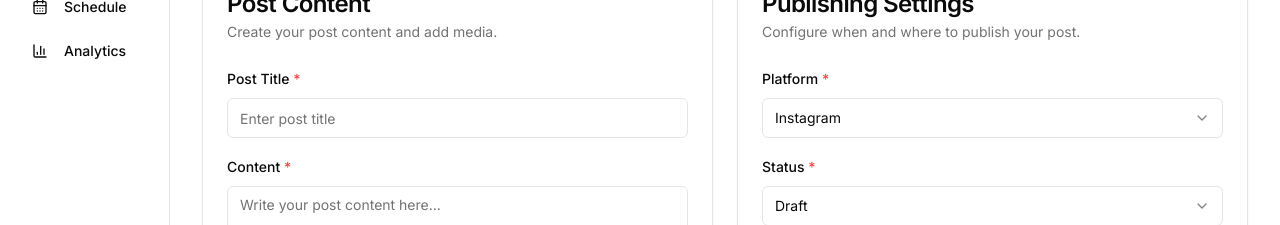
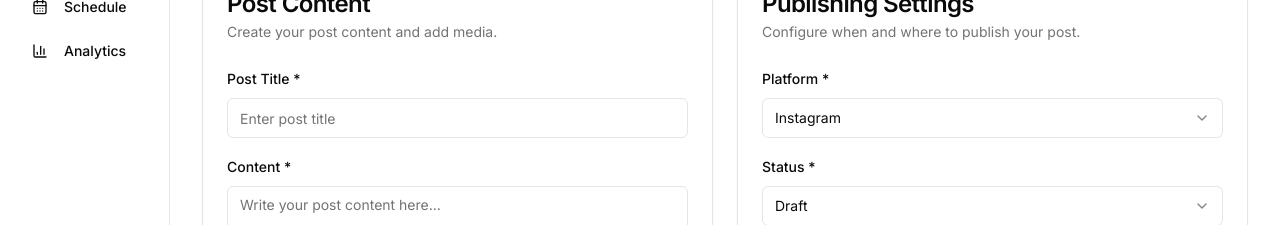
Before and after one commit to sargsarmen/smp-manager, a Next.js app: page /posts/new in a window 1280 px wide. Shown: the part 189-414 px from the top of the page. Built offline with nearby package versions, Linux system fonts and the light colour scheme.

Commit message:
fix: ui fixes

```diff
--- a/app/posts/[id]/edit/page.tsx
+++ b/app/posts/[id]/edit/page.tsx
@@ -190,8 +190,8 @@ export default function EditPostPage() {
                       name="title"
                       render={({ field }) => (
                         <FormItem>
-                          <FormLabel>
-                            Post Title <span className="text-red-500">*</span>
+                          <FormLabel className="text-card-foreground">
+                            Post Title *
                           </FormLabel>
                           <FormControl>
                             <Input placeholder="Enter post title" {...field} />
@@ -205,8 +205,8 @@ export default function EditPostPage() {
                       name="content"
                       render={({ field }) => (
                         <FormItem>
-                          <FormLabel>
-                            Content <span className="text-red-500">*</span>
+                          <FormLabel className="text-card-foreground">
+                            Content *
                           </FormLabel>
                           <FormControl>
                             <Textarea
@@ -232,8 +232,8 @@ export default function EditPostPage() {
                       name="platform"
                       render={({ field }) => (
                         <FormItem>
-                          <FormLabel>
-                            Platform <span className="text-red-500">*</span>
+                          <FormLabel className="text-card-foreground">
+                            Platform *
                           </FormLabel>
                           <FormControl>
                             <Select onValueChange={field.onChange} value={field.value}>
@@ -257,8 +257,8 @@ export default function EditPostPage() {
                       name="status"
                       render={({ field }) => (
                         <FormItem>
-                          <FormLabel>
-                            Status <span className="text-red-500">*</span>
+                          <FormLabel className="text-card-foreground">
+                            Status *
                           </FormLabel>
                           <FormControl>
                             <Select onValueChange={field.onChange} value={field.value}>
@@ -286,8 +286,8 @@ export default function EditPostPage() {
                       name="date"
                       render={({ field }) => (
                         <FormItem className="flex flex-col">
-                          <FormLabel>
-                            Publish Date {status === "scheduled" && <span className="text-red-500">*</span>}
+                          <FormLabel className="text-card-foreground">
+                            Publish Date {status === "scheduled" && <span>*</span>}
                           </FormLabel>
                           <Popover>
                             <PopoverTrigger asChild>
@@ -319,8 +319,8 @@ export default function EditPostPage() {
                       name="time"
                       render={({ field }) => (
                         <FormItem>
-                          <FormLabel>
-                            Publish Time {status === "scheduled" && <span className="text-red-500">*</span>}
+                          <FormLabel className="text-card-foreground">
+                            Publish Time {status === "scheduled" && <span>*</span>}
                           </FormLabel>
                           <FormControl>
                             <Input type="time" disabled={status !== "scheduled"} {...field} />
--- a/app/posts/new/page.tsx
+++ b/app/posts/new/page.tsx
@@ -128,8 +128,8 @@ export default function NewPostPage() {
                       name="title"
                       render={({ field }) => (
                         <FormItem>
-                          <FormLabel>
-                            Post Title <span className="text-red-500">*</span>
+                          <FormLabel className="text-card-foreground">
+                            Post Title *
                           </FormLabel>
                           <FormControl>
                             <Input placeholder="Enter post title" {...field} />
@@ -143,8 +143,8 @@ export default function NewPostPage() {
                       name="content"
                       render={({ field }) => (
                         <FormItem>
-                          <FormLabel>
-                            Content <span className="text-red-500">*</span>
+                          <FormLabel className="text-card-foreground">
+                            Content <span>*</span>
                           </FormLabel>
                           <FormControl>
                             <Textarea
@@ -170,8 +170,8 @@ export default function NewPostPage() {
                       name="platform"
                       render={({ field }) => (
                         <FormItem>
-                          <FormLabel>
-                            Platform <span className="text-red-500">*</span>
+                          <FormLabel className="text-card-foreground">
+                            Platform *
                           </FormLabel>
                           <FormControl>
                             <Select onValueChange={field.onChange} value={field.value || "instagram"}>
@@ -195,8 +195,8 @@ export default function NewPostPage() {
                       name="status"
                       render={({ field }) => (
                         <FormItem>
-                          <FormLabel>
-                            Status <span className="text-red-500">*</span>
+                          <FormLabel className="text-card-foreground">
+                            Status *
                           </FormLabel>
                           <FormControl>
                             <Select onValueChange={field.onChange} value={field.value || "draft"}>
@@ -224,8 +224,8 @@ export default function NewPostPage() {
                       name="date"
                       render={({ field }) => (
                         <FormItem className="flex flex-col">
-                          <FormLabel>
-                            Publish Date {status === "scheduled" && <span className="text-red-500">*</span>}
+                          <FormLabel className="text-card-foreground">
+                            Publish Date {status === "scheduled" && <span>*</span>}
                           </FormLabel>
                           <Popover>
                             <PopoverTrigger asChild>
@@ -263,8 +263,8 @@ export default function NewPostPage() {
                       name="time"
                       render={({ field }) => (
                         <FormItem>
-                          <FormLabel>
-                            Publish Time {status === "scheduled" && date && <span className="text-red-500">*</span>}
+                          <FormLabel className="text-card-foreground">
+                            Publish Time {status === "scheduled" && <span>*</span>}
                           </FormLabel>
                           <FormControl>
                             <Input type="time" disabled={status !== "scheduled"} {...field} />
```
